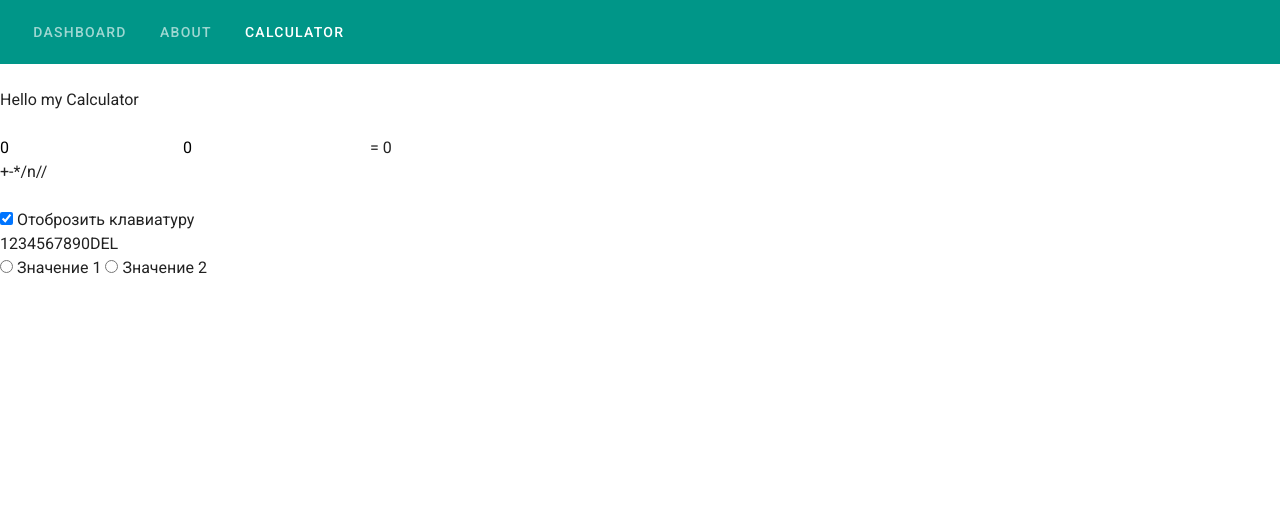
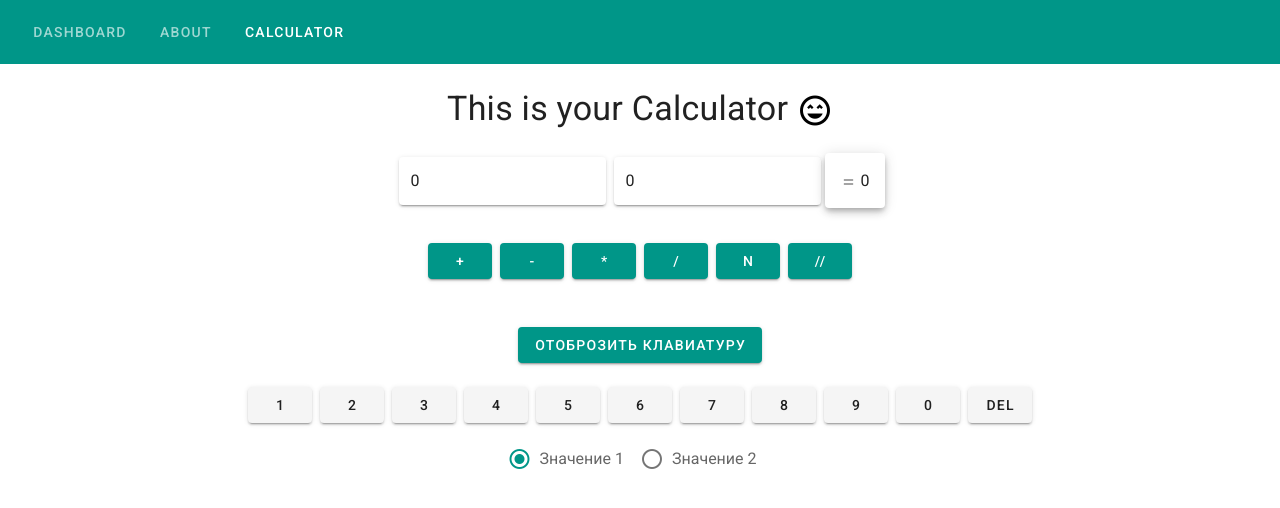
Before and after one commit to artgaid/Cost-App-VueJS, a Vue app in the folder gb_vue/: page /calculator in a window 1280 px wide. Shown: the top 508 px of the page. Built offline with nearby package versions, Linux system fonts and the light colour scheme.

Commit message:
Vuetify v9.0 (add PageAbout and Calculator )

```diff
--- a/gb_vue/src/components/Auth.vue
+++ b/gb_vue/src/components/Auth.vue
@@ -1,10 +1,10 @@
 <template>
-  <div class="auth_form">
-    Login: <input type="text" />
-    <br />
-    <br />
-    Pass: <input type="text" />
-  </div>
+  <v-card class="text-left pa-8">
+    Login: <v-text-field placeholder="Artem" solo></v-text-field>
+    Password:
+    <v-text-field placeholder="123qWe321" solo></v-text-field>
+    <v-btn color="teal" dark>GO</v-btn>
+  </v-card>
 </template>
 
 <script>
@@ -14,8 +14,4 @@ export default {
 </script>
 
 <style lang="scss" scoped>
-.auth_form {
-  padding: 10px;
-  text-align: end;
-}
 </style>
--- a/gb_vue/src/components/ContextMenu.vue
+++ b/gb_vue/src/components/ContextMenu.vue
@@ -1,5 +1,5 @@
 <template>
-  <div class="context" v-if="show" :style="styles">
+  <!-- <div class="context" v-if="show" :style="styles">
     <div
       v-for="(item, idx) in items"
       :key="idx"
@@ -8,7 +8,14 @@
     >
       {{ item.text }}
     </div>
-  </div>
+  </div> -->
+
+  <v-card>
+    Удалить Редактировать
+    <v-btn v-for="(item, idx) in items" :key="idx" @click="onClick(item)">
+      {{ item.text }}
+    </v-btn>
+  </v-card>
 </template>
 
 <script>
@@ -62,16 +69,16 @@ export default {
 </script>
 
 <style lang="scss" scoped  >
-.context {
-  position: absolute;
-  background-color: beige;
-  padding: 15px;
-  cursor: pointer;
-  &_item {
-    padding: 5px 0;
-    &:hover {
-      color: brown;
-    }
-  }
-}
+// .context {
+//   position: absolute;
+//   background-color: beige;
+//   padding: 15px;
+//   cursor: pointer;
+//   &_item {
+//     padding: 5px 0;
+//     &:hover {
+//       color: brown;
+//     }
+//   }
+// }
 </style>
--- a/gb_vue/src/components/PaymentsDisplay.vue
+++ b/gb_vue/src/components/PaymentsDisplay.vue
@@ -12,10 +12,40 @@
       <v-col cols="4">{{ item.date }}</v-col>
       <v-col cols="4">{{ item.category }}</v-col>
       <v-col cols="2">{{ item.value }}</v-col>
-      <v-col cols="1">
+      <!-- <v-col cols="1">
         <v-icon @click="onContextMenuClick($event, item)"
           >mdi-dots-vertical</v-icon
         >
+      </v-col> -->
+      <v-col cols="1">
+        <v-dialog v-model="contextDialog" width="500">
+          <template v-slot:activator="{ on }">
+            <v-btn color="teal" dark icon v-on="on">
+              <v-icon>mdi-dots-vertical</v-icon>
+            </v-btn>
+          </template>
+          <v-card>
+            <context-menu @close="contextDialog = false" />
+          </v-card>
+        </v-dialog>
+
+        <!-- <v-menu bottom left v-model="contextDialog">
+          <template v-slot:activator="{ on, attrs }">
+            <v-btn
+              color="teal"
+              dark
+              icon
+              v-bind="attrs"
+              v-on="on"
+              @click="onContextMenuClick($event, item)"
+            >
+              <v-icon>mdi-dots-vertical</v-icon>
+            </v-btn>
+          </template>
+          <v-list>
+            <context-menu @close="contextDialog = false" />
+          </v-list>
+        </v-menu> -->
       </v-col>
     </v-row>
   </v-container>
@@ -23,12 +53,16 @@
 
 <script>
 import { mapMutations } from "vuex";
+import ContextMenu from "./ContextMenu.vue";
 
 export default {
+  components: { ContextMenu },
   name: "PaymentsDisplay",
 
   data() {
-    return {};
+    return {
+      contextDialog: false,
+    };
   },
   props: {
     list: {
--- a/gb_vue/src/pages/PageAbout.vue
+++ b/gb_vue/src/pages/PageAbout.vue
@@ -1,18 +1,60 @@
 <template>
-  <div>
-    About
+  <div class="text-center">
+    <div class="text-h5 text-sm-h4">ABOUT</div>
     <br />
-    <button @click="showAuthFormFn">AUTH</button>
+    <v-dialog v-model="dialog" width="500">
+      <template v-slot:activator="{ on }">
+        <v-btn color="teal" dark v-on="on">AUTH.</v-btn>
+      </template>
+      <v-card>
+        <auth @close="dialog = false" />
+      </v-card>
+    </v-dialog>
+    <br />
+    <div class="ma-5">
+      <p class="text--primary">
+        High-emphasis has an opacity of 87% in light theme and 100% in dark.
+        <br />
+        Lorem ipsum dolor sit, amet consectetur adipisicing elit. Placeat vel
+        cum dolorem repellendus voluptates iure cupiditate deserunt error,
+        blanditiis aliquam perspiciatis, ipsum aut iste. Tenetur aliquid
+        laudantium numquam aperiam quos.
+      </p>
+      <p class="text--secondary">
+        Medium-emphasis text and hint text have opacities of 60% in light theme
+        and 70% in dark.
+        <br />
+        Lorem ipsum dolor sit amet consectetur adipisicing elit. Illum pariatur
+        numquam quos quisquam quis asperiores error, perferendis magni. Non quam
+        sint qui accusantium est blanditiis recusandae corrupti voluptatibus
+        quasi at!
+      </p>
+      <p class="text--disabled">
+        Disabled text has an opacity of 38% in light theme and 50% in dark.
+        <br />
+        Lorem ipsum dolor sit amet consectetur, adipisicing elit. Aliquam
+        corporis natus corrupti dolore accusantium tempore voluptatum, sint
+        nobis repudiandae maiores perferendis cupiditate eum incidunt ab
+        voluptatem neque eveniet quibusdam animi!
+      </p>
+    </div>
   </div>
 </template>
 
 <script>
+import Auth from "../components/Auth.vue";
 export default {
+  data() {
+    return {
+      dialog: false,
+    };
+  },
+  components: { Auth },
   name: "about",
   methods: {
-    showAuthFormFn() {
-      this.$modal.show("auth", { header: "Auth Form" });
-    },
+    // showAuthFormFn() {
+    //   this.$modal.show("auth", { header: "Auth Form" });
+    // },
   },
 };
 </script>
--- a/gb_vue/src/pages/PageCalculator.vue
+++ b/gb_vue/src/pages/PageCalculator.vue
@@ -1,93 +1,87 @@
 <template>
-  <div class="calc">
+  <div class="text-center">
     <br />
-    <div class="header">{{ message }}</div>
+    <div class="text-h5 text-sm-h4">
+      {{ message }}
+      <v-icon large color="black">mdi-emoticon-excited-outline</v-icon>
+    </div>
     <br />
     <div>
-      <input
-        type="number"
+      <div class="d-inline-flex">
+        <v-text-field
+          class="ma-1"
+          v-model.number="oper1"
           placeholder="Operation1"
           name="operand1"
-        v-model.number="oper1"
+          solo
         />
-      <input
-        type="number"
+        <v-text-field
+          class="ma-1"
+          v-model.number="oper2"
           placeholder="Operation2"
           name="operand2"
-        v-model.number="oper2"
+          solo
         />
+        <v-alert rounded elevation="5" height="55">
+          <v-icon small>mdi-equal</v-icon> {{ result }}</v-alert
+        >
+      </div>
 
-      = {{ result }}
-      <br />
-      <!-- = fibResult - {{ fibResult }} -->
-
-      <!-- <div class="strange-message">
-        <template v-if="result < 0"> Отрицательное </template>
-        <template v-else-if="result < 100"> 0 - 100</template>
-        <template v-else>Все остальные </template>
-      </div> -->
-
-      <div v-if="!!error">Ошибка: {{ error }}</div>
-
-      <!-- Показывает или скрывает что-то-->
-      <!-- <div v-show="!!error" :class="{"error": !!error}>Ошибка: {{ error }}</div> -->
+      <div class="d-flex justify-center">
+        <v-alert width="400" dense outlined text type="error" v-if="!!error">
+          Ошибка: {{ error }} <v-icon>mdi-emoticon-poop</v-icon>
+        </v-alert>
+      </div>
 
       <div class="keyboard">
-        <button
+        <v-btn
+          color="teal"
+          dark
+          class="ma-1"
           v-for="operation in operations"
           :key="operation"
           @click="calculate(operation)"
           :name="operation"
           :title="operation"
         >
-          <!-- :disabled="oper2 === 0 && operation === '/'" -->
           {{ operation }}
-        </button>
-        <!-- Сократили запись -->
-        <!-- <button @click="calculate('+')">+</button>
-        <button @click="calculate('-')">-</button>
-        <button @click="calculate('*')">*</button>
-        <button @click="calculate('/')">/</button>
-        <button @click="calculate('n')">n^</button>
-        <button @click="calculate('//')">//</button> -->
+        </v-btn>
       </div>
 
       <br />
 
-      <input type="checkbox" v-model="checkedOn" /> Отоброзить клавиатуру
+      <v-btn color="teal" dark class="ma-5" @click="checkedOn = !checkedOn">
+        Отоброзить клавиатуру
+      </v-btn>
       <div v-show="checkedOn" class="array">
-        <!-- {{ myNumbers }} -->
         <div class="numbers">
-          <button
+          <v-btn
+            class="ma-1"
             v-for="(item, index) in myNumbers"
             :key="`${index}_list`"
             :name="item"
             @click="keyboard(item)"
           >
             {{ item }}
-          </button>
+          </v-btn>
         </div>
-        <input
-          type="radio"
+        <div class="d-flex justify-center">
+          <v-radio-group v-model="radios" mandatory row>
+            <v-radio
+              color="teal"
+              label="Значение 1"
+              value="radio-1"
               name="checkOperation1"
-          v-model="check1"
-          @click="checkOper1()"
-        />
-        Значение 1
-        <input
-          type="radio"
+            ></v-radio>
+            <v-radio
+              color="teal"
+              label="Значение 2"
+              value="radio-2"
               name="checkOperation2"
-          v-model="check2"
-          @click="checkOper2()"
-        />
-        Значение 2
+            ></v-radio>
+          </v-radio-group>
         </div>
-
-      <!-- <div class="logs">
-        logs
-        <br />
-        <div v-for="(log, id) in logs" :key="id">{{ id }} - {{ log }}</div>
-      </div> -->
+      </div>
     </div>
   </div>
 </template>
@@ -96,38 +90,33 @@
 export default {
   name: "Calculator",
   data: () => ({
-    message: "Hello my Calculator",
+    message: "This is your Calculator",
     oper1: 0,
     oper2: 0,
     result: 0,
-    fibResult: 0,
+    // fibResult: 0, // *** Рассчет числа фибоначчи ***
     error: "",
     operations: ["+", "-", "*", "/", "n", "//"],
     myNumbers: [1, 2, 3, 4, 5, 6, 7, 8, 9, 0, "DEL"],
     logs: {},
     checkedOn: "true",
-    check1: "",
-    check2: "",
+    radios: null,
   }),
   methods: {
-    fib(n) {
-      return n <= 1 ? n : this.fib(n - 1) + this.fib(n - 2);
-    },
-    checkOper1() {
-      this.check2 = "";
-    },
-    checkOper2() {
-      this.check1 = "";
-    },
+    // *** Рассчет числа фибоначчи ***
+    // fib(n) {
+    //   return n <= 1 ? n : this.fib(n - 1) + this.fib(n - 2);
+    // },
+
     keyboard(n) {
-      if (this.check1 === null) {
+      if (this.radios === "radio-1") {
         if (n === "DEL") {
           this.oper1 = 0;
-        } else this.oper1 += Number(n);
-      } else if (this.check2 === null) {
+        } else this.oper1 += String(n);
+      } else if (this.radios === "radio-2") {
         if (n === "DEL") {
           this.oper2 = 0;
-        } else this.oper2 += Number(n);
+        } else this.oper2 += String(n);
       }
     },
     calculate(oper = "+") {
@@ -156,7 +145,6 @@ export default {
       const key = Date.now();
       const value = `${oper1}${oper}${oper2} = ${result}`;
       this.$set(this.logs, key, value);
-      //this.logs[Date.now()] = `${oper1}${oper}${oper2} = ${result}`;
     },
 
     sum() {
@@ -165,8 +153,7 @@ export default {
     },
     sub() {
       this.result = this.oper1 - this.oper2;
-      //Без вычисляемых методов (computed)
-      // this.fibResult = this.fib(this.oper1) - this.fib(this.oper2);
+
       this.fibResult = this.fib1 - this.fib2;
     },
     mult() {
@@ -175,7 +162,7 @@ export default {
     div() {
       const { oper1, oper2 } = this;
       if (oper2 === 0 || !oper2) {
-        this.error = "На 0 делить нельзя";
+        this.error = "На 0 делить нельзя!";
       }
       this.result = oper1 / oper2;
     },
@@ -187,18 +174,16 @@ export default {
     },
   },
   computed: {
-    fib1() {
-      return this.fib(this.oper1);
-    },
-    fib2() {
-      return this.fib(this.oper2);
-    },
+    // *** Рассчет числа фибоначчи ***
+    // fib1() {
+    //   return this.fib(this.oper1);
+    // },
+    // fib2() {
+    //   return this.fib(this.oper2);
+    // },
   },
 };
 </script>
 
 <style>
-.error {
-  color: brown;
-}
 </style>
```
Lines whose indentation alone changed are shown as unchanged.
